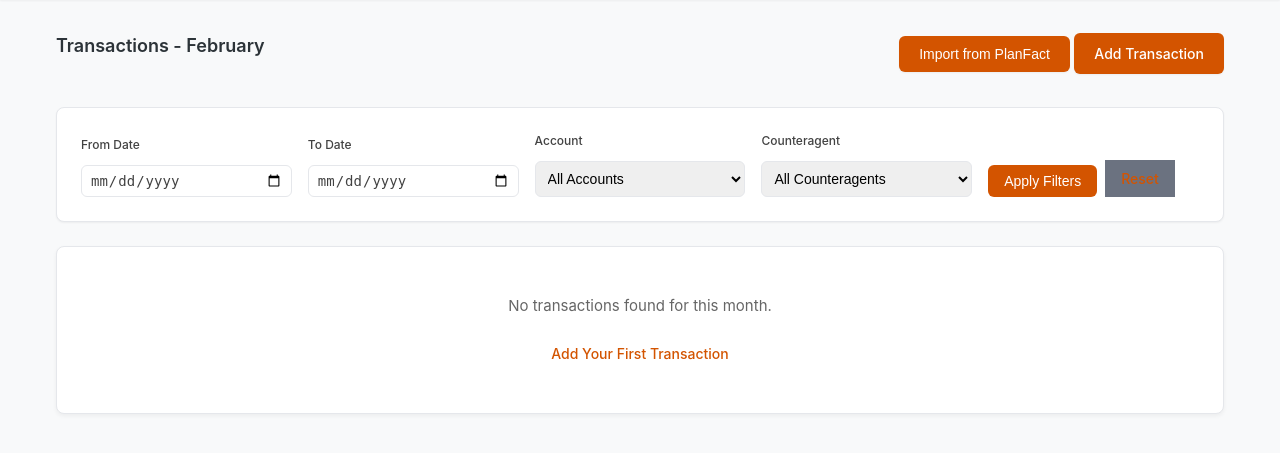
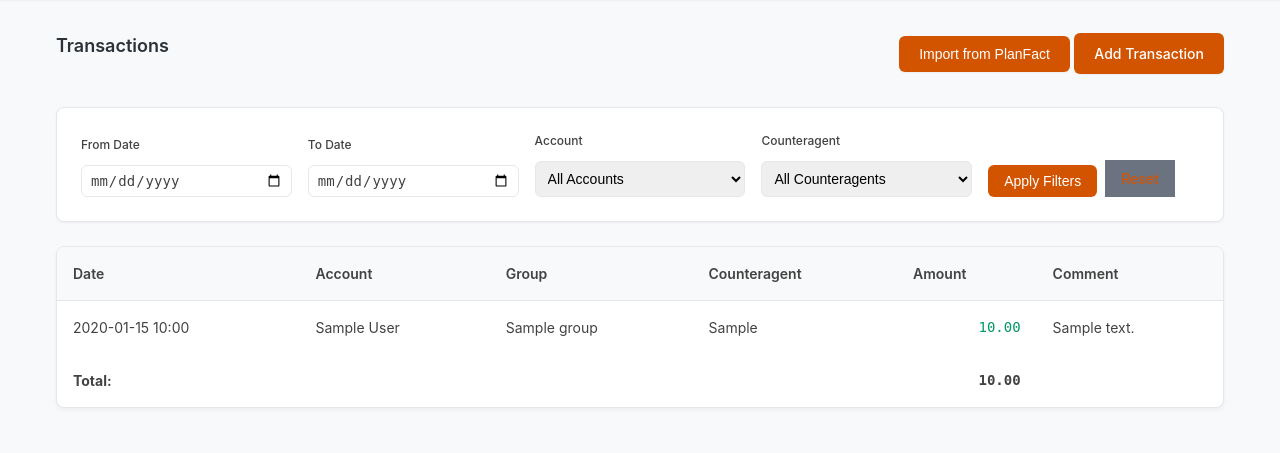
Before and after one commit to baluev/new_acc, a Flask app: page / in a window 1280 px wide. Shown: the part 57-510 px from the top of the page. Run offline with Flask 2, Linux system fonts and the light colour scheme; a user stored in the database is signed in; tables that the repository leaves empty hold one stand-in row (values such as "Sample post"); some libraries are stand-ins or nearby versions.

Commit message:
Remove current month filter from transactions list. Now showing all transactions with pagination (50 per page)

```diff
--- a/app.py
+++ b/app.py
@@ -87,6 +87,7 @@ def index():
     account_id = request.args.get('account_id')
     counteragent_id = request.args.get('counteragent_id')
     group_id = request.args.get('group_id')
+    page = request.args.get('page', 1, type=int)
 
     # Base query
     query = Transaction.query.join(Account).filter(Account.user_id == current_user.id)
@@ -105,19 +106,11 @@ def index():
     if group_id:
         query = query.filter(Transaction.group_id == group_id)
 
-    # If no date filter applied, show current month
-    if not date_from and not date_to:
-        today = date.today()
-        query = query.filter(
-            extract('year', Transaction.datetime) == today.year,
-            extract('month', Transaction.datetime) == today.month
-        )
+    # Order transactions and paginate
+    paginated_transactions = query.order_by(Transaction.datetime.desc()).paginate(page=page, per_page=50, error_out=False)
 
-    # Get transactions
-    transactions = query.order_by(Transaction.datetime.desc()).all()
-
-    # Calculate total amount for filtered transactions
-    total_amount = sum(t.amount for t in transactions)
+    # Calculate total amount for all filtered transactions (not just current page)
+    total_amount = db.session.query(func.sum(Transaction.amount)).filter(query.whereclause).scalar() or 0
 
     # Get all accounts, counteragents and groups for filters
     all_accounts = Account.query.filter_by(user_id=current_user.id).order_by(Account.name).all()
@@ -125,9 +118,9 @@ def index():
     all_groups = TransactionGroup.query.filter_by(user_id=current_user.id).order_by(TransactionGroup.name).all()
 
     return render_template('index.html',
-                         transactions=transactions,
+                         transactions=paginated_transactions.items,
+                         pagination=paginated_transactions,
                          total_amount=float(total_amount),
-                         current_month_name=month_name[date.today().month],
                          all_accounts=all_accounts,
                          all_counteragents=all_counteragents,
                          all_groups=all_groups)
--- a/templates/index.html
+++ b/templates/index.html
@@ -9,7 +9,7 @@
 {% block content %}
 <div class="content-container">
     <div class="header-actions">
-        <h2>Transactions - {{ current_month_name }}</h2>
+        <h2>Transactions</h2>
         <div>
             <button type="button" class="action-button" onclick="document.getElementById('importModal').style.display='block'">
                 Import from PlanFact
@@ -89,8 +89,9 @@
                 <tr>
                     <th>Date</th>
                     <th>Account</th>
+                    <th>Group</th>
+                    <th>Counteragent</th>
                     <th>Amount</th>
-                    <th>Counteragent</th>
                     <th>Comment</th>
                 </tr>
             </thead>
@@ -99,28 +100,73 @@
                 <tr class="clickable {{ 'income' if transaction.amount >= 0 else 'expense' }}" onclick="handleTransactionClick(event, {{ transaction.id }})">
                     <td>{{ transaction.datetime.strftime('%Y-%m-%d %H:%M') }}</td>
                     <td>{{ transaction.account.name }}</td>
+                    <td>{{ transaction.group.name if transaction.group else '-' }}</td>
+                    <td>{{ transaction.counteragent or '-' }}</td>
                     <td class="amount">{{ "%.2f"|format(transaction.amount) }}</td>
-                    <td>{{ transaction.counteragent or '-' }}</td>
                     <td>{{ transaction.comment or '-' }}</td>
                 </tr>
                 {% endfor %}
             </tbody>
             <tfoot>
                 <tr>
-                    <td colspan="2"><strong>Total:</strong></td>
+                    <td colspan="4"><strong>Total:</strong></td>
                     <td class="amount"><strong>{{ "%.2f"|format(total_amount) }}</strong></td>
-                    <td colspan="2"></td>
+                    <td></td>
                 </tr>
             </tfoot>
         </table>
+
+        {% if pagination.pages > 1 %}
+        <div class="pagination">
+            {% if pagination.has_prev %}
+            <a href="{{ url_for('index', page=pagination.prev_num, date_from=request.args.get('date_from'), date_to=request.args.get('date_to'), account_id=request.args.get('account_id'), counteragent_id=request.args.get('counteragent_id')) }}" class="pagination-link">&laquo; Previous</a>
+            {% endif %}
+
+            <span class="pagination-info">
+                Page {{ pagination.page }} of {{ pagination.pages }}
+            </span>
+
+            {% if pagination.has_next %}
+            <a href="{{ url_for('index', page=pagination.next_num, date_from=request.args.get('date_from'), date_to=request.args.get('date_to'), account_id=request.args.get('account_id'), counteragent_id=request.args.get('counteragent_id')) }}" class="pagination-link">Next &raquo;</a>
+            {% endif %}
+        </div>
+        {% endif %}
         {% else %}
         <div class="empty-state">
-            <p>No transactions found for this month.</p>
+            <p>No transactions found.</p>
             <a href="{{ url_for('add_transaction') }}" class="action-button">Add Your First Transaction</a>
         </div>
         {% endif %}
     </div>
 </div>
+
+<style>
+.pagination {
+    display: flex;
+    justify-content: center;
+    align-items: center;
+    padding: 1rem;
+    gap: 1rem;
+    border-top: 1px solid var(--border-color);
+}
+
+.pagination-link {
+    color: var(--primary-color);
+    text-decoration: none;
+    padding: 0.5rem 1rem;
+    border-radius: 6px;
+    transition: all 0.2s ease;
+}
+
+.pagination-link:hover {
+    background-color: rgba(230, 126, 34, 0.1);
+}
+
+.pagination-info {
+    color: var(--text-color);
+    font-size: 12px;
+}
+</style>
 
 <script>
 function handleTransactionClick(event, transactionId) {
```
